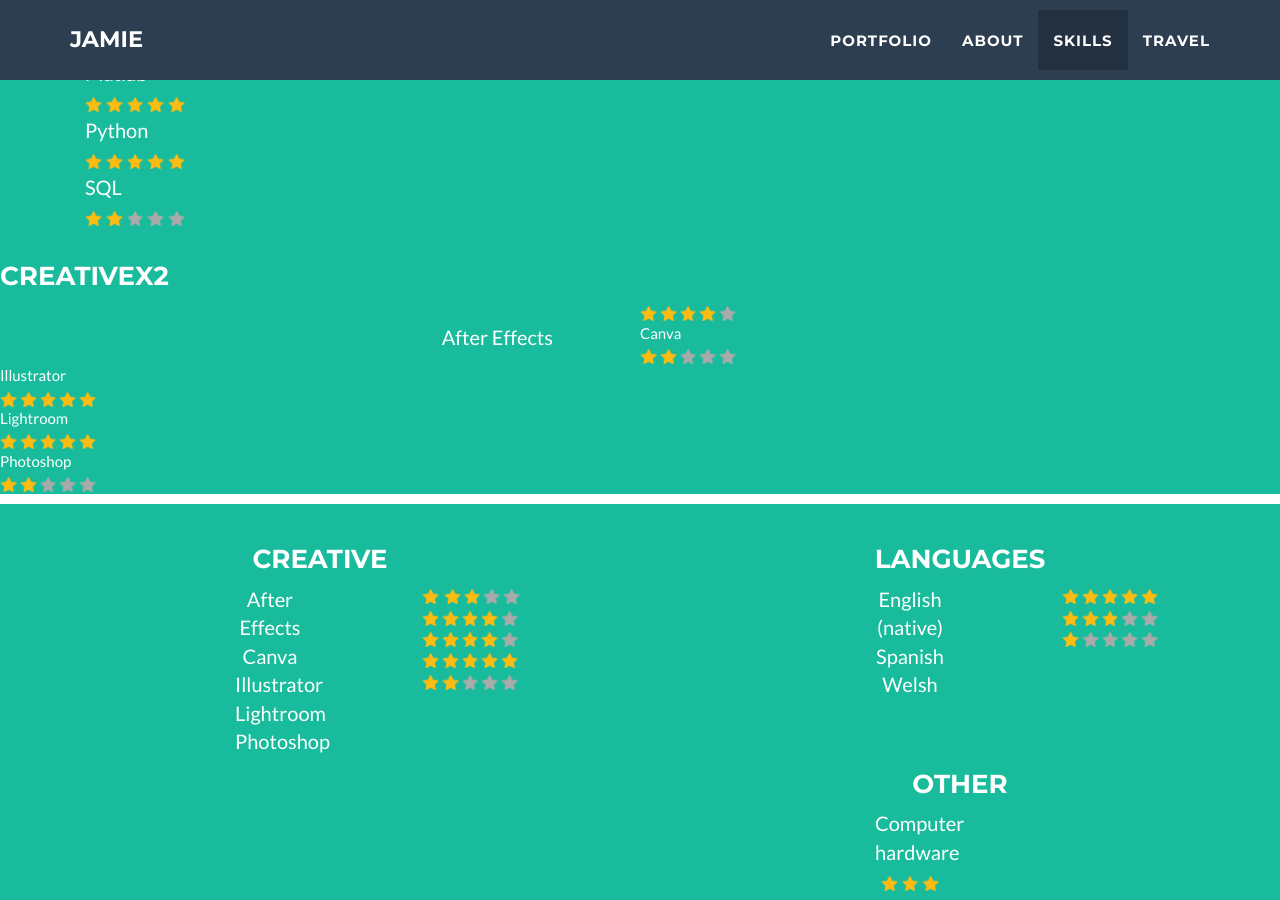
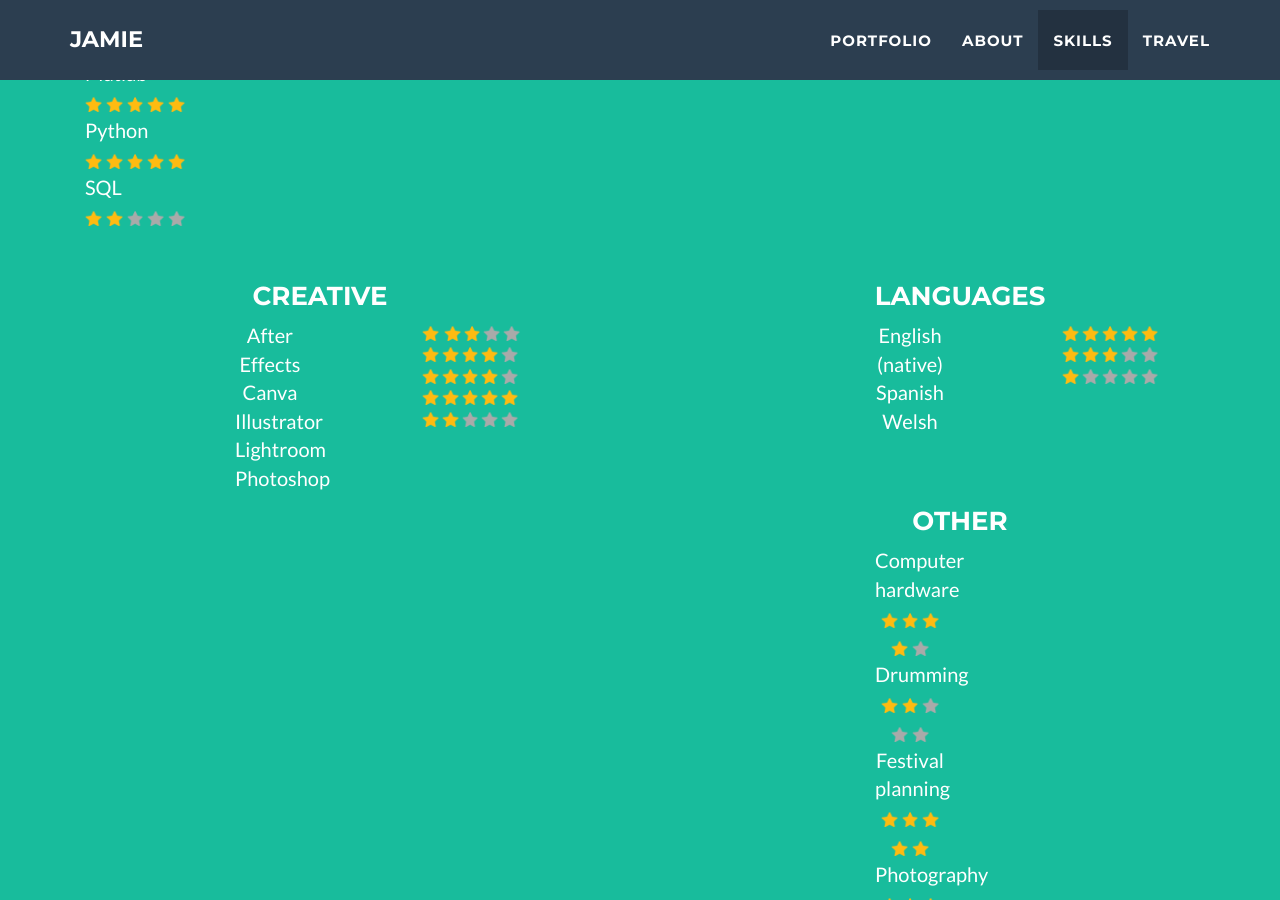
Before and after one commit to jamiedumayne/jamiedumayne.github.io, a Jekyll site: the page built from _posts/2014-07-18-project-1.markdown, in a window 1280 px wide and 900 px high, scrolled down 2523 px. Built offline with Jekyll 4.4.1, drawn with Linux system fonts in a browser that asks for light colours.

Commit message:
Update skills.html

```diff
--- a/_includes/skills.html
+++ b/_includes/skills.html
@@ -54,47 +54,6 @@
           </div>
         </div>
       </div>
-
-
-    <div class="float-container">
-      <div align="row">
-        <h3>Creativex2</h3>
-        <div class="col-lg-4 col-xs-2"></div>
-          <div class="col-lg-2 col-xs-4">
-          <br><p>After Effects</div>
-                <div><img src=img/star_full.png alt="Gold star" height="15">
-                <img src=img/star_full.png alt="Gold star" height="15">
-                <img src=img/star_full.png alt="Gold star" height="15">
-                <img src=img/star_full.png alt="Gold star" height="15">
-                <img src=img/star_empty.png alt="Empty star" height="15"><br></div>
-              Canva<br>
-               <img src=img/star_full.png alt="Gold star" height="15">
-               <img src=img/star_full.png alt="Gold star" height="15">
-               <img src=img/star_empty.png alt="Empty star" height="15">
-               <img src=img/star_empty.png alt="Empty star" height="15">
-               <img src=img/star_empty.png alt="Empty star" height="15"><br>
-              Illustrator<br>
-               <img src=img/star_full.png alt="Gold star" height="15">
-               <img src=img/star_full.png alt="Gold star" height="15">
-               <img src=img/star_full.png alt="Gold star" height="15">
-               <img src=img/star_full.png alt="Gold star" height="15">
-               <img src=img/star_full.png alt="Gold star" height="15"><br>
-              Lightroom<br>
-               <img src=img/star_full.png alt="Gold star" height="15">
-               <img src=img/star_full.png alt="Gold star" height="15">
-               <img src=img/star_full.png alt="Gold star" height="15">
-               <img src=img/star_full.png alt="Gold star" height="15">
-               <img src=img/star_full.png alt="Gold star" height="15"><br>
-              Photoshop<br>
-               <img src=img/star_full.png alt="Gold star" height="15">
-               <img src=img/star_full.png alt="Gold star" height="15">
-               <img src=img/star_empty.png alt="Empty star" height="15">
-               <img src=img/star_empty.png alt="Empty star" height="15">
-               <img src=img/star_empty.png alt="Empty star" height="15"> </p>
-          </div>
-        </div>
-      </div>
-
 
       <div class="float-child">
         <h3>Creative</h3>
```
